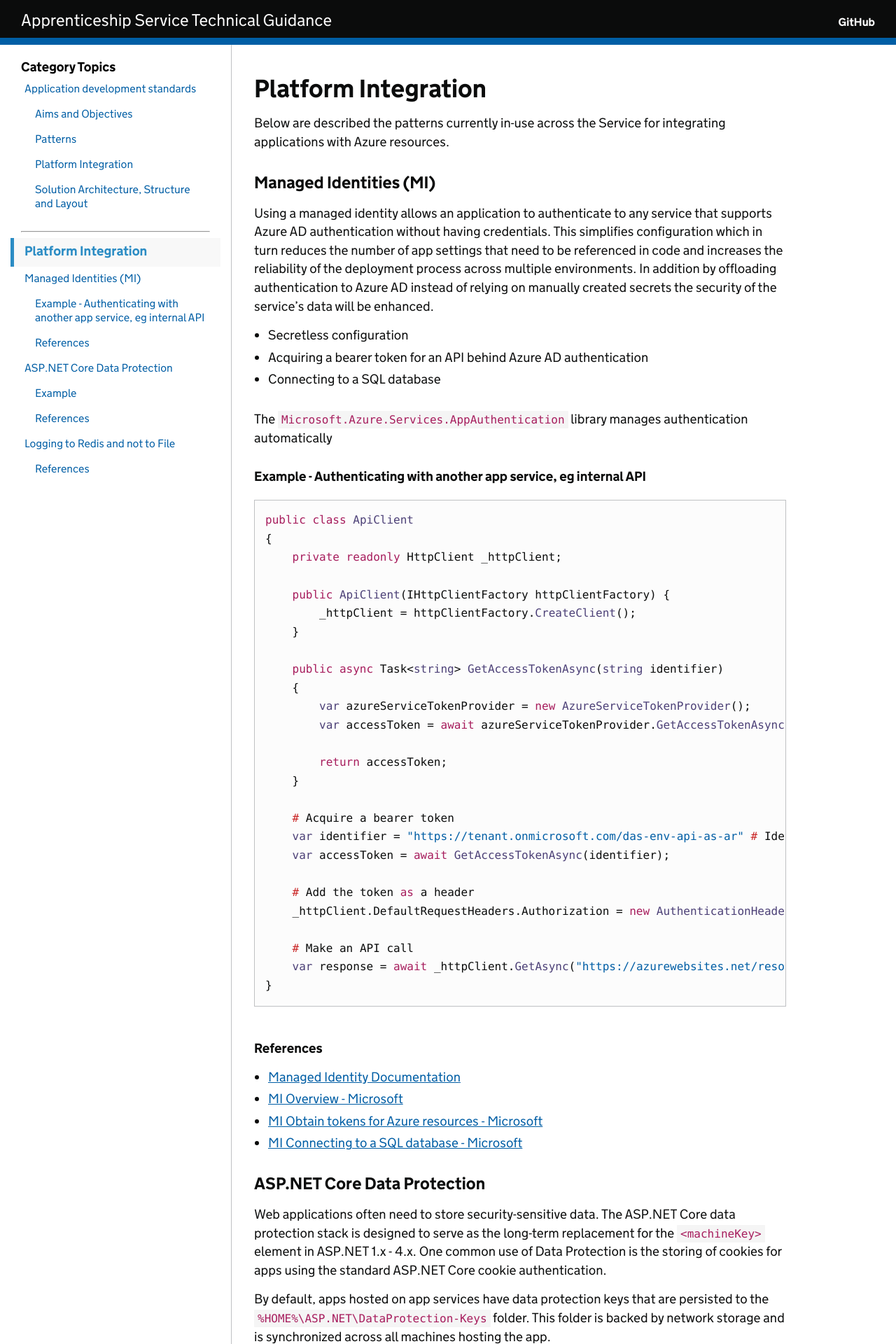
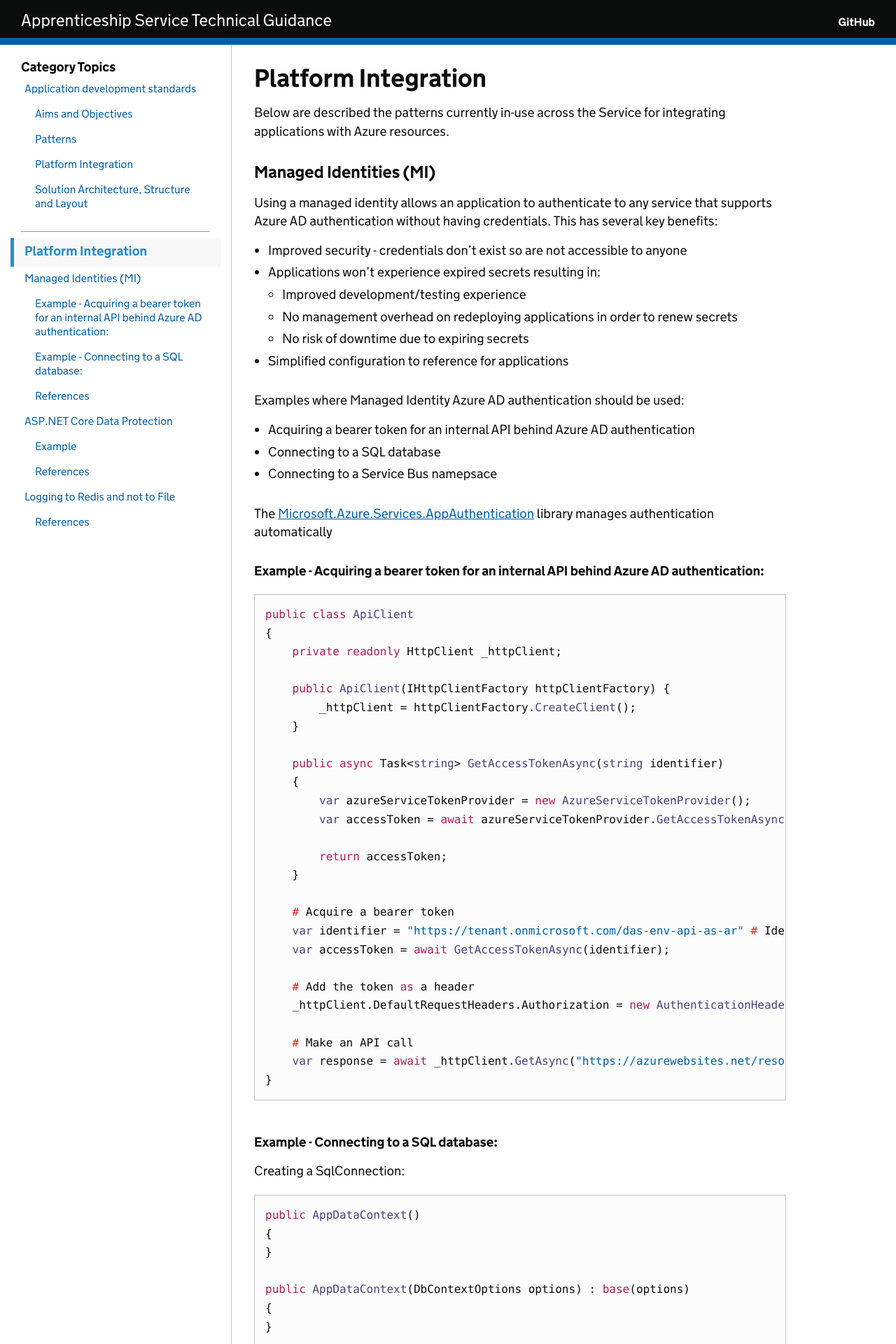
Before and after one commit to SkillsFundingAgency/das-technical-guidance, a Jekyll site: the page built from collections/_development_standards/platform-integration.md, in a window 1280 px wide. Shown: the top 1920 px of the page at 70% size. Built offline with Jekyll 4.4.1, drawn with Linux system fonts in a browser that asks for light colours; some of the changed text lies outside the part shown.

Commit message:
Managed Identities: Add SQL example (#24)

````diff
--- a/collections/_development_standards/platform-integration.md
+++ b/collections/_development_standards/platform-integration.md
@@ -10,15 +10,23 @@ Below are described the patterns currently in-use across the Service for integra
 
 ### Managed Identities (MI)
 
-Using a managed identity allows an application to authenticate to any service that supports Azure AD authentication without having credentials.  This simplifies configuration which in turn reduces the number of app settings that need to be referenced in code and increases the reliability of the deployment process across multiple environments.  In addition by offloading authentication to Azure AD instead of relying on manually created secrets the security of the service's data will be enhanced.
+Using a managed identity allows an application to authenticate to any service that supports Azure AD authentication without having credentials.  This has several key benefits:
+* Improved security - credentials don't exist so are not accessible to anyone
+* Applications won't experience expired secrets resulting in:
+  * Improved development/testing experience
+  * No management overhead on redeploying applications in order to renew secrets
+  * No risk of downtime due to expiring secrets
+* Simplified configuration to reference for applications
 
-* Secretless configuration
-* Acquiring a bearer token for an API behind Azure AD authentication
+Examples where Managed Identity Azure AD authentication should be used:
+* Acquiring a bearer token for an internal API behind Azure AD authentication
 * Connecting to a SQL database
+* Connecting to a Service Bus namepsace
 
-The ```Microsoft.Azure.Services.AppAuthentication``` library manages authentication automatically
 
-#### Example - Authenticating with another app service, eg internal API
+The [Microsoft.Azure.Services.AppAuthentication](https://www.nuget.org/packages/Microsoft.Azure.Services.AppAuthentication) library manages authentication automatically
+
+#### Example - Acquiring a bearer token for an internal API behind Azure AD authentication:
 
 ```csharp
 public class ApiClient
@@ -48,6 +56,69 @@ public class ApiClient
     var response = await _httpClient.GetAsync("https://azurewebsites.net/resource/resourceid");
 }
 ```
+
+#### Example - Connecting to a SQL database:
+
+Creating a SqlConnection:
+
+```csharp
+public AppDataContext()
+{
+}
+
+public AppDataContext(DbContextOptions options) : base(options)
+{
+}
+
+public AppDataContext(IOptions<AppConfiguration> config, DbContextOptions options, AzureServiceTokenProvider azureServiceTokenProvider) :base(options)
+{
+    _configuration = config.Value;
+    _azureServiceTokenProvider = azureServiceTokenProvider;
+}
+
+protected override void OnConfiguring(DbContextOptionsBuilder optionsBuilder)
+{
+    if (_configuration == null || _azureServiceTokenProvider == null)
+    {
+        return;
+    }
+
+    var connection = new SqlConnection
+    {
+        ConnectionString = _configuration.ConnectionString,
+        AccessToken = _azureServiceTokenProvider.GetAccessTokenAsync(AzureResource).Result,
+    };
+}
+```
+As used in: [Courses API CoursesDataContext.cs](https://github.com/SkillsFundingAgency/das-courses-api/blob/91459aadbf90ff7101022d49b008b18169968fca/src/SFA.DAS.Courses.Data/CoursesDataContext.cs)
+
+An example of the database extension being added for the AppStart:
+```csharp
+public static class AddDatabaseExtension
+{
+    public static void AddDatabaseRegistration(this IServiceCollection services, AppConfiguration config, string environmentName)
+    {
+        if (environmentName.Equals("DEV", StringComparison.CurrentCultureIgnoreCase))
+        {
+            services.AddDbContext<AppDataContext>(options => options.UseInMemoryDatabase("SFA.DAS.App"), ServiceLifetime.Transient);
+        }
+        else if (environmentName.Equals("LOCAL", StringComparison.CurrentCultureIgnoreCase))
+        {
+            services.AddDbContext<AppDataContext>(options=>options.UseSqlServer(config.ConnectionString),ServiceLifetime.Transient);
+        }
+        else
+        {
+            services.AddSingleton(new AzureServiceTokenProvider());
+            services.AddDbContext<AppDataContext>(ServiceLifetime.Transient);
+        }
+
+        services.AddTransient<IAppDataContext, AppDataContext>(provider => provider.GetService<AppDataContext>());
+        services.AddTransient(provider => new Lazy<AppDataContext>(provider.GetService<AppDataContext>()));
+    }
+}
+```
+
+As used in: [Courses API AddDatabaseExtension.cs](https://github.com/SkillsFundingAgency/das-courses-api/blob/2c83a21b65bde54ee8ceed9d29c812880cf401bf/src/SFA.DAS.Courses.Api/AppStart/AddDatabaseExtension.cs)
 
 #### References
 
````
